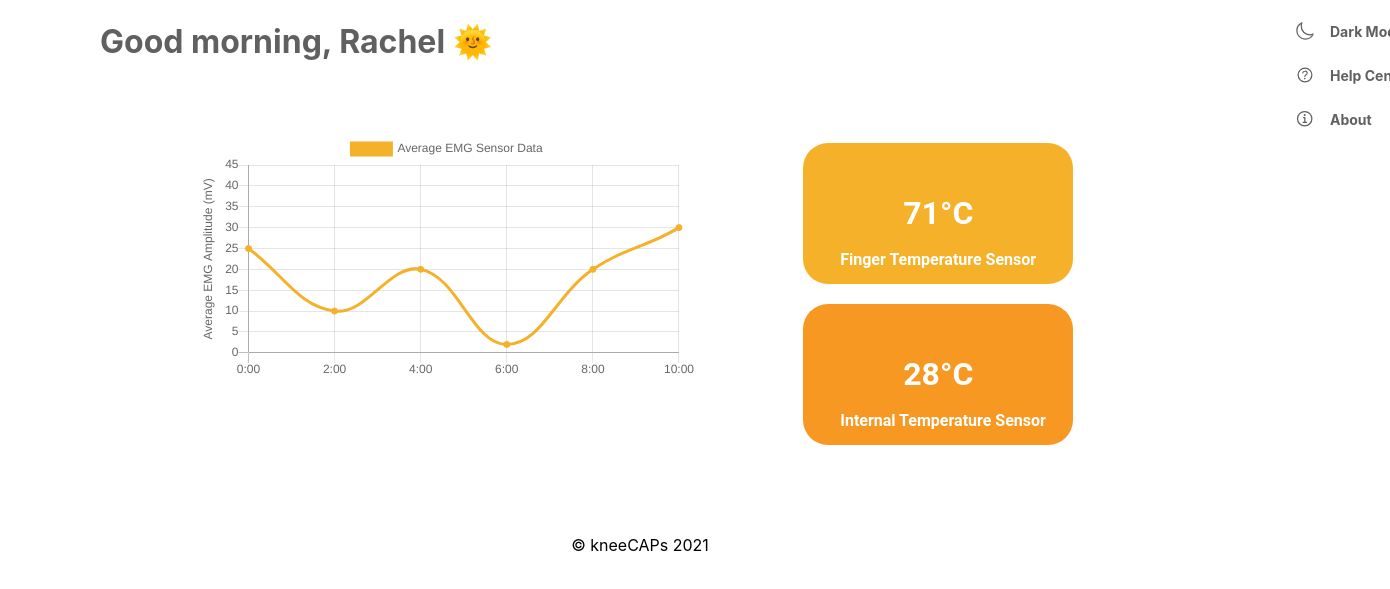
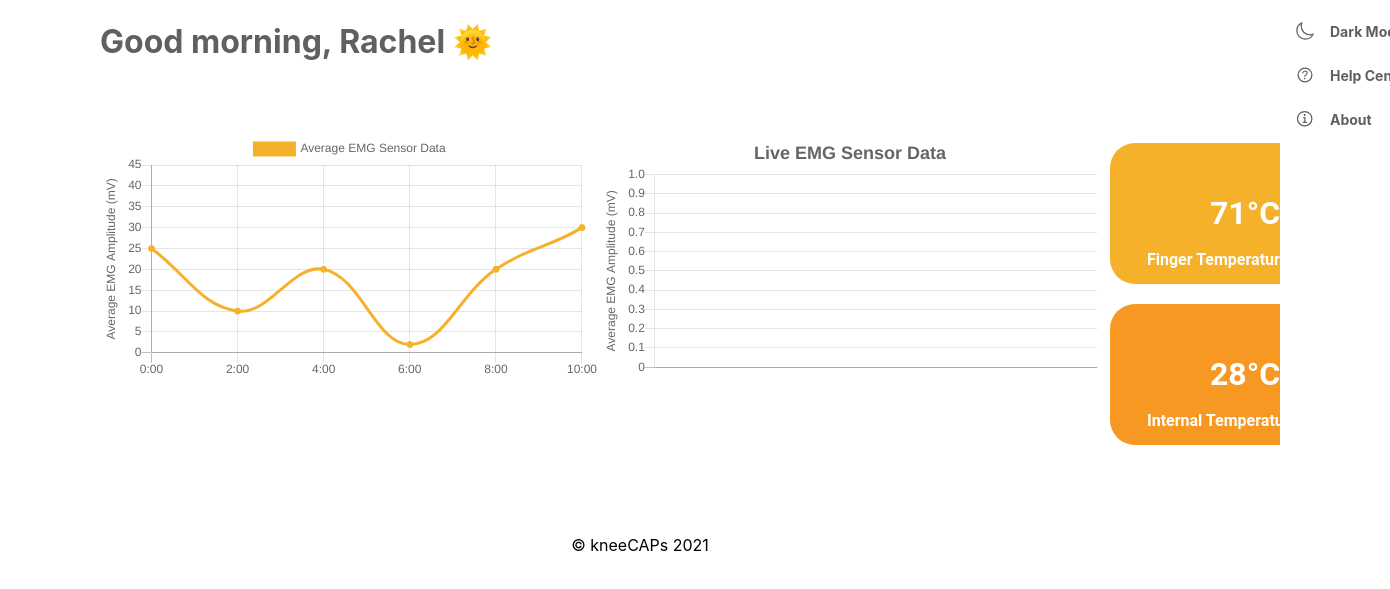
Before and after one commit to Eebzie/wireless-prosthetic-arm, a website: page dashboard.html in a window 1280 px wide. Shown: the part 79-668 px from the top of the page, 1390 px wide, since content can reach past the window. Drawn offline with nearby package versions, Linux system fonts and the light colour scheme.

Commit message:
Updated charts to display live EMG

```diff
--- a/dashboard.html
+++ b/dashboard.html
@@ -62,6 +62,7 @@
         <div class="section-1">
 
             <div class="left" ><canvas id="myChart" class="chart" width="500vw"></div>
+            <div class="left" ><canvas id="myChart2" class="chart" width="500vw"></div>
             <div class="right">
                 <div class="box box-1"><h1 id="fingerTemp"></h1><span>Finger Temperature Sensor</span></div>
                 <div class="box box-2"><h1 id="internalTemp"></h1><span>Internal Temperature Sensor</span></div>
@@ -69,7 +70,42 @@
         </div>
 
         <script>
+            window.onload = function() {
+                console.log('LOADED');
+            }
+
+            // Configuration variables
+            var updateInterval = 20 //in ms
+            var numberElements = 200;
+
+            // Globals
+            var updateCount = 0;
+
+            // Chart Objects
             var ctx = document.getElementById('myChart').getContext('2d');
+            var ctx2 = document.getElementById('myChart2').getContext('2d');
+            var commonOptions = {
+                scales: {
+                xAxes: [{
+                    type: 'time',
+                    time: {
+                    displayFormats: {
+                        millisecond: 'mm:ss:SSS'
+                    }
+                    }
+                }],
+                    yAxes: [{
+                        ticks: {
+                            beginAtZero:true
+                        }
+                    }]
+                },
+                legend: {display: false},
+                tooltips:{
+                enabled: false
+                }
+            };
+
             var chart = new Chart(ctx, {
                 // The type of chart we want to create
                 type: 'line',
@@ -101,6 +137,63 @@
                 },
             },
         });
+        var liveEMGChart = new Chart(ctx2, {
+                // The type of chart we want to create
+                type: 'line',
+
+                // The data for our dataset
+                data: {
+                    datasets: [{
+                        label: "Live EMG Sensor Data",
+                        borderColor: '#F5B129',
+                        backgroundColor: '#F5B129',
+                        data: 0,
+                        fill: false,
+                    }],
+                },
+
+                // Configuration options go here
+                options: Object.assign({}, commonOptions, {
+                    responsive: true,
+                    maintainAspectRatio: false,
+                    title:{
+                        display: true,
+                        text: "Live EMG Sensor Data",
+                        fontSize: 18,
+                    },
+                    scales: {
+                        yAxes: [
+                        {
+                            scaleLabel: {
+                                display: true,
+                                labelString: 'Average EMG Amplitude (mV)',
+                            }
+                        }]
+                },
+            }),
+        });
+
+        function addData(data) {
+            if(data){
+                liveEMGChart.data.labels.push(new Date());
+                liveEMGChart.data.datasets.forEach((dataset) =>{dataset.data.push(data['EMG'])});
+                if(updateCount > numberElements){
+                    liveEMGChart.data.labels.shift();
+                    liveEMGChart.data.datasets[0].data.shift();
+                }
+                else updateCount++;
+                liveEMGChart.update();
+            }
+        };
+
+    function updateData() {
+        console.log("Update Data");
+        $.getJSON("accelGenerator.php", addData);
+        setTimeout(updateData,updateInterval);
+    }
+
+    updateData();
+
         </script>
         <!--
             LEFT: .toggle-btn, .chart, .hr-monitoring-chart, .live-chart
--- /dev/null
+++ b/dataHistEMG.json
@@ -0,0 +1,4 @@
+{
+    "EMG": "[132.0, 132.0, 132.0, 132.0, 132.0, 132.0, 132.0, 132.0, 132.0, 132.0, 132.0, 132.0]",
+    "Time": "[\"17:40:11.000000\", \"17:40:11.000000\", \"17:40:59.000000\", \"17:43:48.000000\", \"17:43:48.000000\", \"17:45:49.000000\", \"17:45:49.000000\", \"17:46:15.000000\", \"17:46:28.000000\", \"17:46:28.000000\", \"17:47:10.000000\", \"17:47:40.000000\"]"
+}
```
